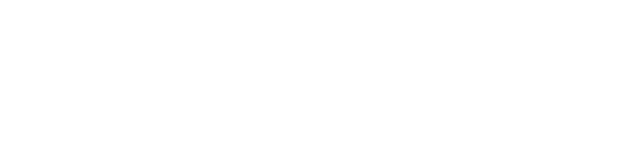
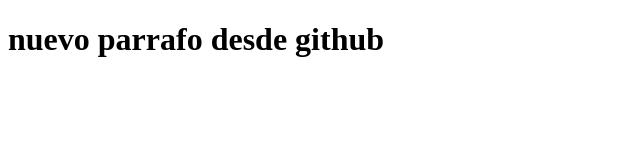
Before and after one commit to kpitan022/prueba-de-guithub, a plain HTML site: page index.html in a window 1280 px wide. Shown: the whole page, without its empty margins (0-640 px from the left). Drawn offline with Linux system fonts and the light colour scheme.

Commit message:
Update index.html

```diff
--- a/index.html
+++ b/index.html
@@ -8,6 +8,6 @@
 <body>
 
 </body>
-
+    <h1> nuevo parrafo desde github</p>
 
 </html>
```
